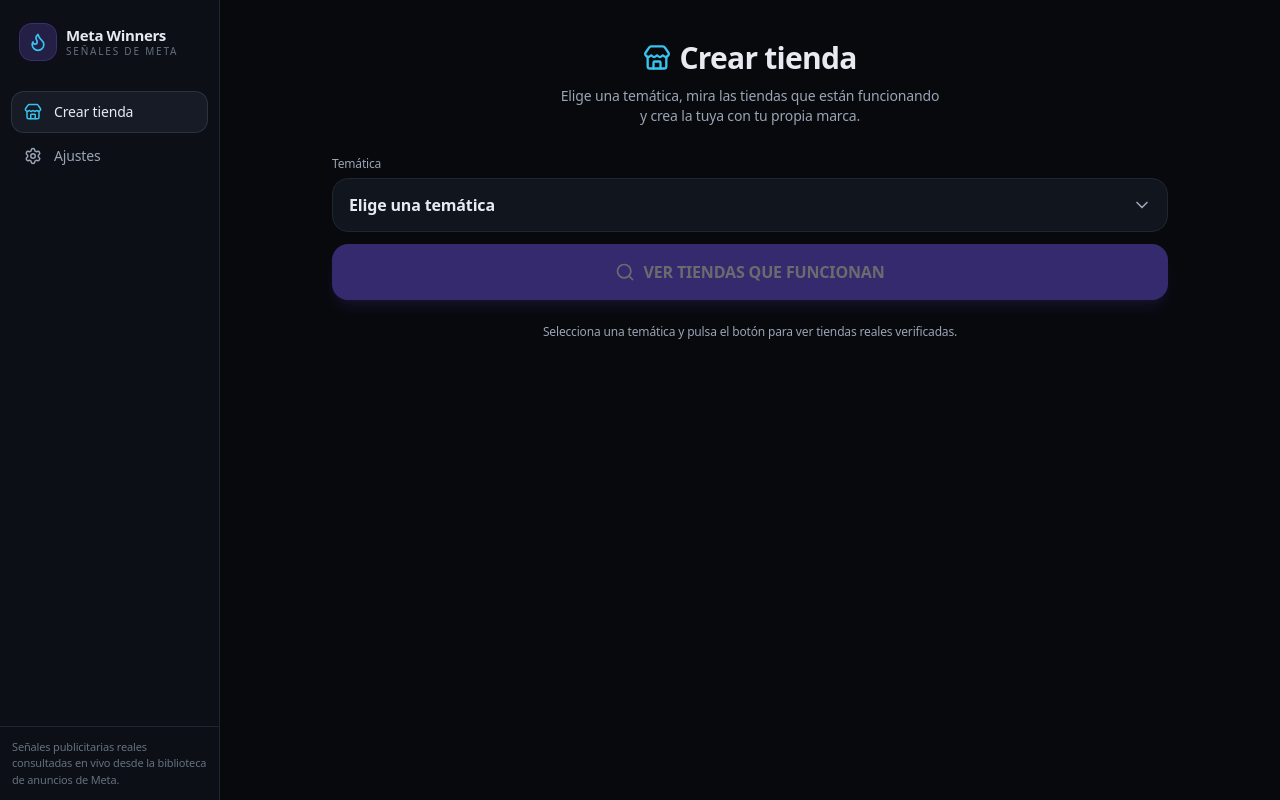
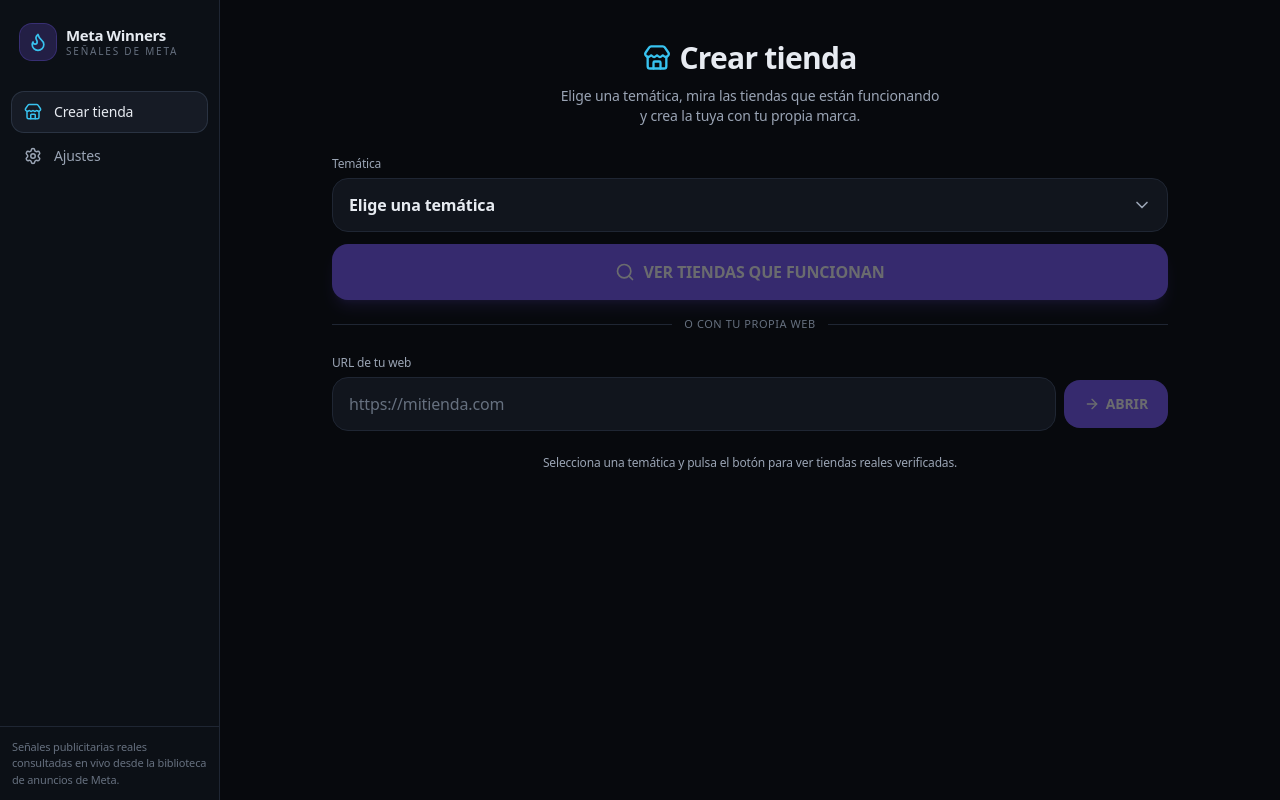
Before and after one commit to 3737631/metaadds, a Next.js app: page /crear-tienda in a window 1280 px wide. Built offline with nearby package versions, Linux system fonts and the light colour scheme.

Commit message:
feat: pegar URL de tu propia web y abrirla en el mismo editor + chat

```diff
--- a/src/components/crear-tienda.tsx
+++ b/src/components/crear-tienda.tsx
@@ -43,6 +43,7 @@ export default function CrearTienda({ categories }: { categories: Category[] })
   const [searching, setSearching] = useState(false);
   const [candidates, setCandidates] = useState<StoreCandidate[]>([]);
   const [searchNote, setSearchNote] = useState("");
+  const [urlInput, setUrlInput] = useState("");
   const [selected, setSelected] = useState<StoreCandidate | null>(null);
   const [opening, setOpening] = useState(false);
   const [snapshot, setSnapshot] = useState<import("@/lib/stores/snapshot").StoreSnapshot | null>(null);
@@ -115,6 +116,34 @@ export default function CrearTienda({ categories }: { categories: Category[] })
     } finally {
       setSearching(false);
     }
+  }
+
+  // Abre una URL pegada por el usuario en el mismo editor (mini web + chat).
+  function doOpenUrl() {
+    const raw = urlInput.trim();
+    if (!raw) return;
+    let u: URL;
+    try {
+      u = new URL(/^https?:\/\//i.test(raw) ? raw : `https://${raw}`);
+    } catch {
+      setError("Esa URL no es válida. Ej: https://mitienda.com");
+      return;
+    }
+    const domain = u.hostname.replace(/^www\./, "");
+    const c: StoreCandidate = {
+      id: `custom-${domain}`,
+      name: domain,
+      url: u.toString(),
+      domain,
+      category: "",
+      country: "",
+      similarity: 0,
+      shopify: false,
+      verified: false,
+      title: domain,
+      snippet: "",
+    };
+    doOpen(c);
   }
 
   async function doOpen(c: StoreCandidate) {
@@ -422,6 +451,41 @@ export default function CrearTienda({ categories }: { categories: Category[] })
           {searching ? <Loader2 className="h-5 w-5 animate-spin" /> : <Search className="h-5 w-5" />}
           {searching ? "Buscando tiendas..." : "VER TIENDAS QUE FUNCIONAN"}
         </button>
+
+        <div className="flex items-center gap-3 py-1">
+          <div className="h-px flex-1 bg-border" />
+          <span className="text-[11px] font-medium uppercase tracking-wider text-faint">o con tu propia web</span>
+          <div className="h-px flex-1 bg-border" />
+        </div>
+
+        <label className="block text-left">
+          <span className="text-xs font-medium text-dim">URL de tu web</span>
+          <div className="mt-1 flex items-center gap-2">
+            <input
+              type="text"
+              value={urlInput}
+              onChange={(e) => setUrlInput(e.target.value)}
+              onKeyDown={(e) => {
+                if (e.key === "Enter") doOpenUrl();
+              }}
+              placeholder="https://mitienda.com"
+              className="w-full rounded-2xl border border-border bg-surface px-4 py-3.5 text-base text-text placeholder:text-faint focus:border-accent focus:outline-none"
+            />
+            <button
+              type="button"
+              onClick={doOpenUrl}
+              disabled={!urlInput.trim() || opening}
+              className="inline-flex shrink-0 items-center justify-center gap-1.5 rounded-2xl bg-accent px-5 py-3.5 text-sm font-semibold text-white hover:brightness-110 disabled:opacity-40"
+            >
+              {opening && selected?.id?.startsWith("custom-") ? (
+                <Loader2 className="h-4 w-4 animate-spin" />
+              ) : (
+                <ArrowRight className="h-4 w-4" />
+              )}
+              {opening && selected?.id?.startsWith("custom-") ? "Abriendo..." : "ABRIR"}
+            </button>
+          </div>
+        </label>
       </div>
 
       {step === "topic" ? (
@@ -501,10 +565,10 @@ export default function CrearTienda({ categories }: { categories: Category[] })
           <div className="flex items-center justify-between">
             <button
               type="button"
-              onClick={() => setStep("result")}
+              onClick={() => setStep(selected?.id?.startsWith("custom-") ? "topic" : "result")}
               className="inline-flex items-center gap-1 text-sm text-dim hover:text-text"
             >
-              <ArrowLeft className="h-4 w-4" /> Volver a tiendas
+              <ArrowLeft className="h-4 w-4" /> {selected?.id?.startsWith("custom-") ? "Volver al inicio" : "Volver a tiendas"}
             </button>
             <span className="text-xs text-faint">Vista fiel de la web real</span>
           </div>
```
